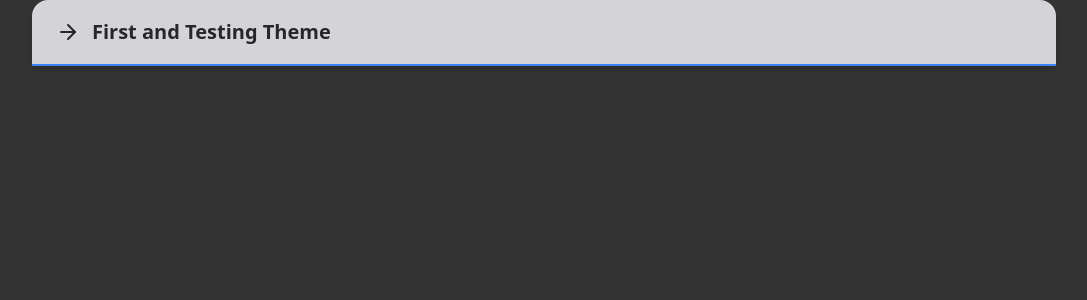
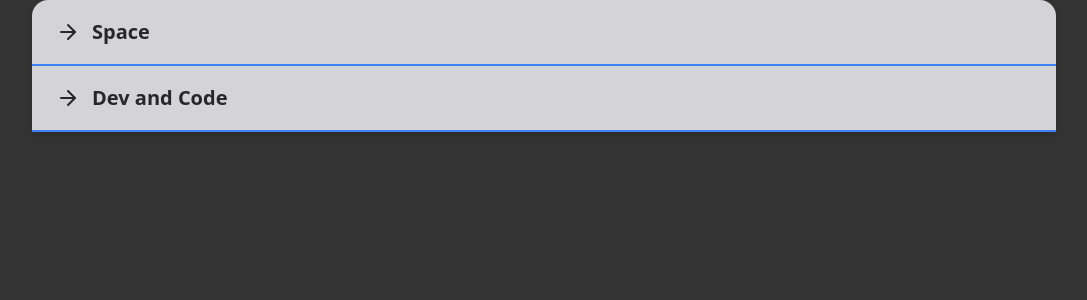
Before and after one commit to ericzardo/oc-frontend, a React (Vite) app: page / in a window 1280 px wide. Shown: the top 300 px of the page, without its empty margins (96-1183 px from the left). Built offline with nearby package versions, Linux system fonts and the light colour scheme.

Commit message:
update: generate components over data

```diff
--- /dev/null
+++ b/src/pages/Home/data.js
@@ -0,0 +1,39 @@
+const data = [
+  {
+    name: "Space",
+    chats: [
+      {
+        name: "Space name",
+        onlineUsers: 280,
+        createdAt: "10/06/2024"
+      },
+      {
+        name: "Soon Moon Explodes",
+        onlineUsers: 10,
+        createdAt: "10/06/2024"
+      }
+    ]
+  },
+  {
+    name: "Dev and Code",
+    chats: [
+      {
+        name: "Clean Code",
+        onlineUsers: 1089,
+        createdAt: "10/06/2024"
+      },
+      {
+        name: "React with Tailwind css",
+        onlineUsers: 24,
+        createdAt: "10/06/2024"
+      },
+      {
+        name: "Nodejs for back-end api's",
+        onlineUsers: 180,
+        createdAt: "10/06/2024"
+      }
+    ]
+  }
+];
+
+export default data;
--- a/src/pages/Home/index.jsx
+++ b/src/pages/Home/index.jsx
@@ -4,9 +4,15 @@ import JoinChatAlert from "@components/modals/JoinChatModal";
 
 import ThemeDropdown from "@components/ThemeDropdown";
 
+import data from "./data";
+
+import getChats from "src/services/getChats";
+
 function Home () {
   // ErrorModal State:
   // const [ isError, setError ] = useState(false);
+
+  const chats = getChats;
 
   return (
     <div className="w-auto mx-auto max-w-screen-lg bg-zinc-300 flex flex-1 flex-wrap justify-between rounded-t-2xl shadow-md overflow-hidden">
@@ -16,23 +22,18 @@ function Home () {
         errorMessage={"Testing error component, is it working?"}
       /> */}
 
-      <ThemeDropdown themeName={"First and Testing Theme"}>
-        <ChatCard
-          chatName="Top Trending Chat"
-          onlineUsers="239"
-          createdAt="08/06/2024"
-        />
-        <ChatCard
-          chatName="Where is that?"
-          onlineUsers="98"
-          createdAt="08/06/2024"
-        />
-        <ChatCard
-          chatName="MEEEE Test"
-          onlineUsers="23"
-          createdAt="08/06/2024"
-        />
-      </ThemeDropdown>
+      {data.map((theme) => (
+        <ThemeDropdown key={theme.name} themeName={theme.name}>
+          {theme.chats.map((chat) => (
+            <ChatCard
+              key={chat.name}
+              chatName={chat.name}
+              onlineUsers={chat.onlineUsers.toString()}
+              createdAt={chat.createdAt}
+            />
+          ))}
+        </ThemeDropdown>
+      ))}
 
       <JoinChatAlert onSubmit={() => console.log("submit")} />
     </div>
```
